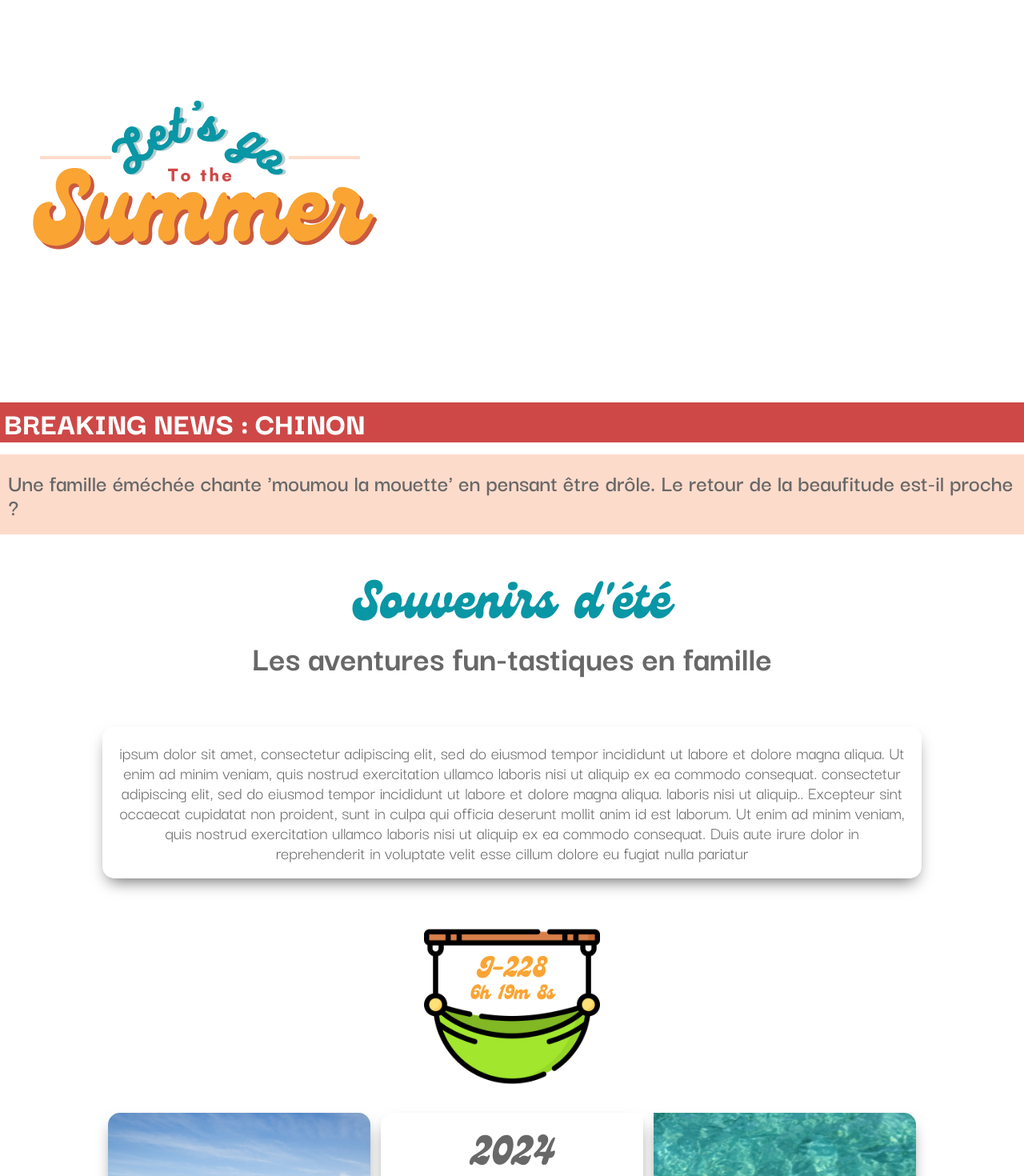
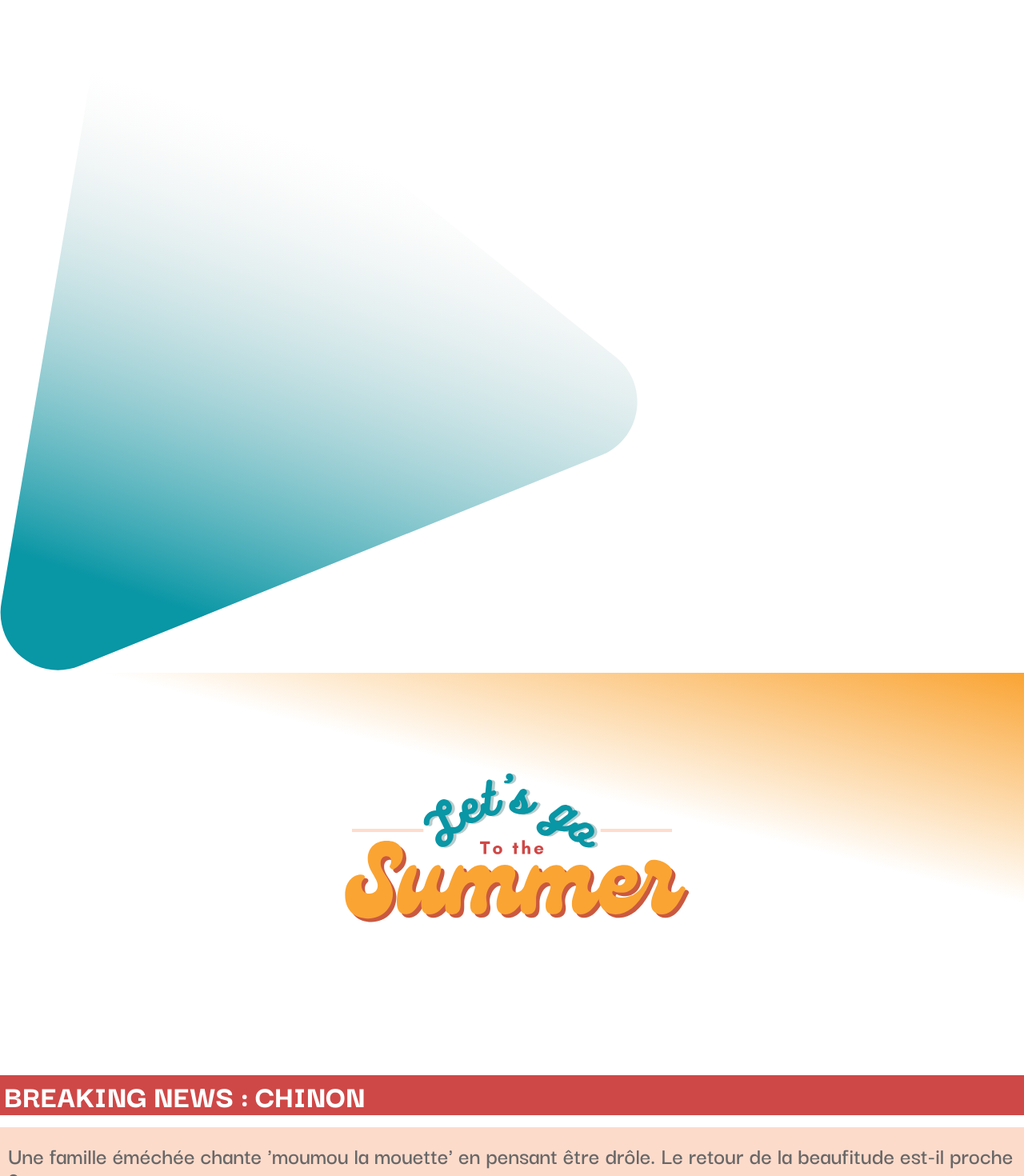
Before and after one commit to PixelsAndCookies/lets-go-to-the-summer, a React (Vite) app: page / in a window 1280 px wide. Shown: the top 1470 px of the page at 80% size. Built offline with nearby package versions, Linux system fonts and the light colour scheme.

Commit message:
Animations css formes background

```diff
--- a/src/components/Cards/_Cards.scss
+++ b/src/components/Cards/_Cards.scss
@@ -7,6 +7,7 @@
         min-height: 30rem;
         display: flex;
         box-shadow: 0rem 1rem 2rem -0.7rem $color-grey;
+        background-color:#ffff;
 
         &--2023 {
             border-radius: 1.5rem 1.5rem 0rem 1.5rem;
--- a/src/pages/Home/Home.jsx
+++ b/src/pages/Home/Home.jsx
@@ -7,7 +7,19 @@ import { Description } from '../../components/Description/Description';
 export const Home = () => {
     return (
         <>
-            <header className='home-header'>
+            <div className='red-cercle rotating_1'></div>
+            <svg className='blue-triangle rotating_2' width="797" height="838" viewBox="0 0 797 838" fill="none" xmlns="http://www.w3.org/2000/svg">
+                <path d="M99.6363 832.288C47.4015 853.376 -7.72616 809.016 1.69682 753.479L119.299 60.3521C128.495 6.15103 192.591 -18.1632 235.422 16.3015L769.73 446.24C812.561 480.705 802.525 548.518 751.547 569.099L99.6363 832.288Z" fill="url(#paint0_linear_220_37)"/>
+                <defs>
+                    <linearGradient id="paint0_linear_220_37" x1="244.994" y1="767.729" x2="439.159" y2="200.293" gradientUnits="userSpaceOnUse">
+                    <stop stop-color="#0996A5"/>
+                    <stop offset="1" stop-color="#D9D9D9" stop-opacity="0"/>
+                    </linearGradient>
+                </defs>
+            </svg>
+
+
+            <header className="home-header">
                 <Logo />
             </header>
             <main className="home-main">
--- a/src/pages/Home/_Home.scss
+++ b/src/pages/Home/_Home.scss
@@ -1,3 +1,9 @@
+header.home-header{
+    text-align: center;
+    background: rgb(255, 255, 255);
+    background: linear-gradient(14deg, rgba(255, 255, 255, 0) 65%, rgba(250, 164, 51, 1) 100%);
+}
+
 .main-container {
     width: 100%;
     margin: 6rem auto;
@@ -9,13 +15,13 @@ h1 {
     font-size: 5rem;
     text-align: center;
 }
+
 h1 span {
     font-family: mainPolice;
     font-weight:700;
     color: $color-grey;
     font-size: 3rem;
 }
-
 
 @media screen and (min-width: 860px) {
 .main-container {
```
